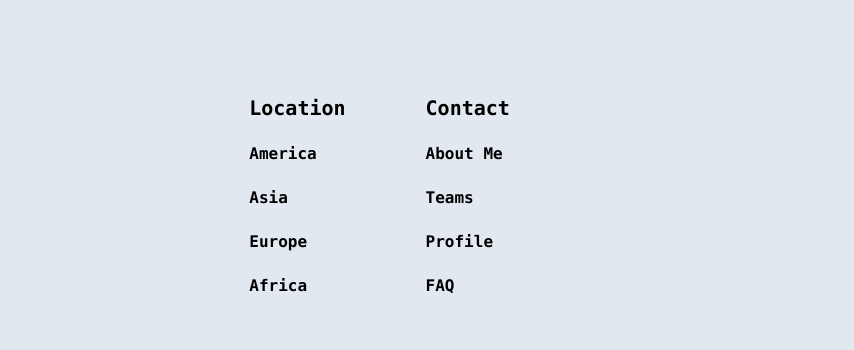
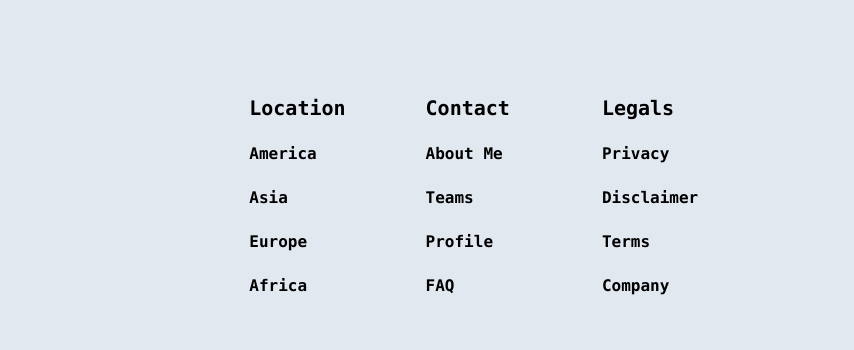
Before and after one commit to SnehashisRatna/Responsive-WebPages, a plain HTML site: page Real Estate Landing Page/index.html in a window 1280 px wide. Shown: the part 5235-5585 px from the top of the page, 426-1280 px from the left. Drawn offline with nearby package versions, Linux system fonts and the light colour scheme.

Commit message:
Update : Style Sheet Using Tailwind
Add the Grid part(Location ,legals , Contacts) into the footer part

```diff
--- a/Real Estate Landing Page/index.html
+++ b/Real Estate Landing Page/index.html
@@ -247,6 +247,19 @@
                         <li class="cursor-pointer  transition ease-in-out delay-150  hover:-translate-y-1 hover:scale-110 font-semibold duration-300 hover:text-[#6C63FF]">FAQ</li>
                     </ul>
                  </div>
+                <div>
+                    <ul class="font-mono space-y-5">
+                        <li class="font-semibold text-xl transition ease-in-out delay-150  hover:-translate-y-1 hover:scale-110  duration-300 ">Legals</li>
+                        <li class="cursor-pointer  transition ease-in-out delay-150  hover:-translate-y-1 hover:scale-110 font-semibold duration-300 hover:text-[#6C63FF]">Privacy</li>
+                        <li class="cursor-pointer  transition ease-in-out delay-150  hover:-translate-y-1 hover:scale-110 font-semibold duration-300 hover:text-[#6C63FF]">Disclaimer</li>
+                        <li class="cursor-pointer  transition ease-in-out delay-150  hover:-translate-y-1 hover:scale-110 font-semibold duration-300 hover:text-[#6C63FF]">Terms</li>
+                        <li class="cursor-pointer  transition ease-in-out delay-150  hover:-translate-y-1 hover:scale-110 font-semibold duration-300 hover:text-[#6C63FF]">Company</li>
+                    </ul>
+                 </div>
+
+
+            </div>
+        </footer>
      </main>
 
 </body>
```
